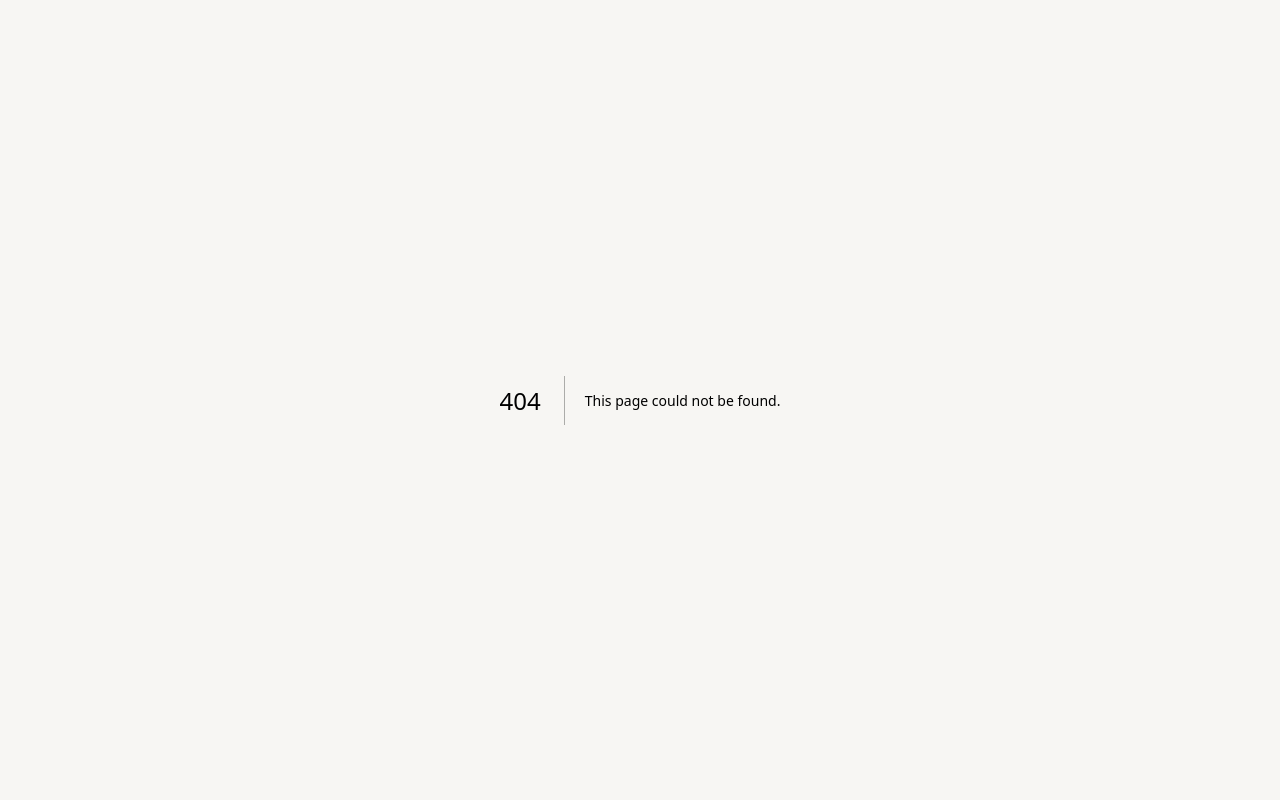
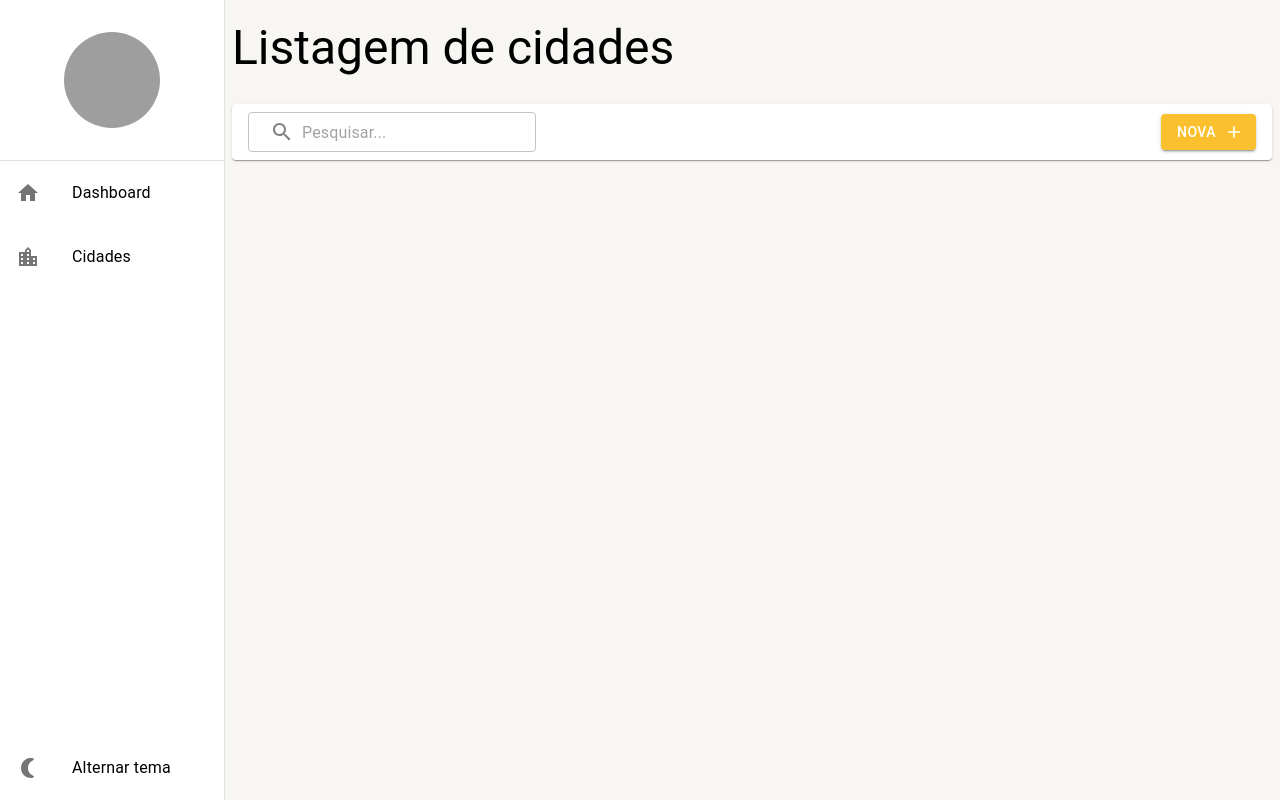
Before and after one commit to Joaorocha07/curso-material-ui, a Next.js app: page /dashboard/cidades in a window 1280 px wide. Before the commit this address had no page. Built offline with nearby package versions, Linux system fonts and the light colour scheme; grey boxes are pictures that could not be loaded.

Commit message:
Criando tela de cidades

```diff
--- /dev/null
+++ b/src/app/dashboard/cidades/components/ListagemDeCidades.tsx
@@ -0,0 +1,40 @@
+/* eslint-disable max-len */
+'use client'
+import FerramentasListagem from '@/shared/components/ferramentas-listagem/FerramentasListagem'
+import LayoutBaseDePagina from
+  '@/shared/layouts/LayoutBaseDePagina'
+import { useEffect, useState } from 'react'
+
+export default function ListagemDeCidades() {
+  const [busca, setBusca] = useState<string>('')
+
+  const handleInputChange = (texto: string) => {
+    setBusca(texto)
+    const queryString = texto.trim() !== '' ? `?busca=${texto}` : ''
+    window.history.pushState({}, '', `/dashboard/cidades${queryString}`)
+  }
+
+  useEffect(() => {
+    const params = new URLSearchParams(window.location.search)
+    const buscaParam = params.get('busca')
+    if (buscaParam) {
+      setBusca(buscaParam)
+    }
+  }, [])
+
+  return (
+    <LayoutBaseDePagina
+      titulo="Listagem de cidades"
+      barraDeFerramentas={
+        <FerramentasListagem
+          textoBotaoNovo='Nova'
+          mostrarInputBusca
+          textoDaBusca={busca}
+          aoMudarTextoDaBusca={handleInputChange}
+        />
+      }
+    >
+
+    </LayoutBaseDePagina>
+  )
+}
--- /dev/null
+++ b/src/app/dashboard/cidades/layout.tsx
@@ -0,0 +1,11 @@
+export default function CidadesLayout({
+  children,
+}: {
+  children: React.ReactNode
+}) {
+  return (
+    <div>
+      {children}
+    </div>
+  )
+}
--- /dev/null
+++ b/src/app/dashboard/cidades/page.tsx
@@ -0,0 +1,10 @@
+import ListagemDeCidades
+  from './components/ListagemDeCidades'
+
+export default function Cidades() {
+  return (
+    <>
+      <ListagemDeCidades />
+    </>
+  )
+}
--- a/src/app/dashboard/components/SelectionMenus.tsx
+++ b/src/app/dashboard/components/SelectionMenus.tsx
@@ -9,6 +9,8 @@ import {
 
 // icons
 import HomeIcon from '@mui/icons-material/Home'
+import LocationCityIcon
+  from '@mui/icons-material/LocationCity'
 import NightlightRoundIcon
   from '@mui/icons-material/NightlightRound'
 
@@ -34,6 +36,15 @@ export default function SelectionMenus() {
         >
           <HomeIcon />
         </MenuItens>
+        <MenuItens
+          text='Cidades'
+          link='/dashboard/cidades'
+          onClick={
+            isMobile ? toggleDrawerOpen : undefined
+          }
+        >
+          <LocationCityIcon />
+        </MenuItens>
       </Box>
       <Box>
         <MenuItens
```
